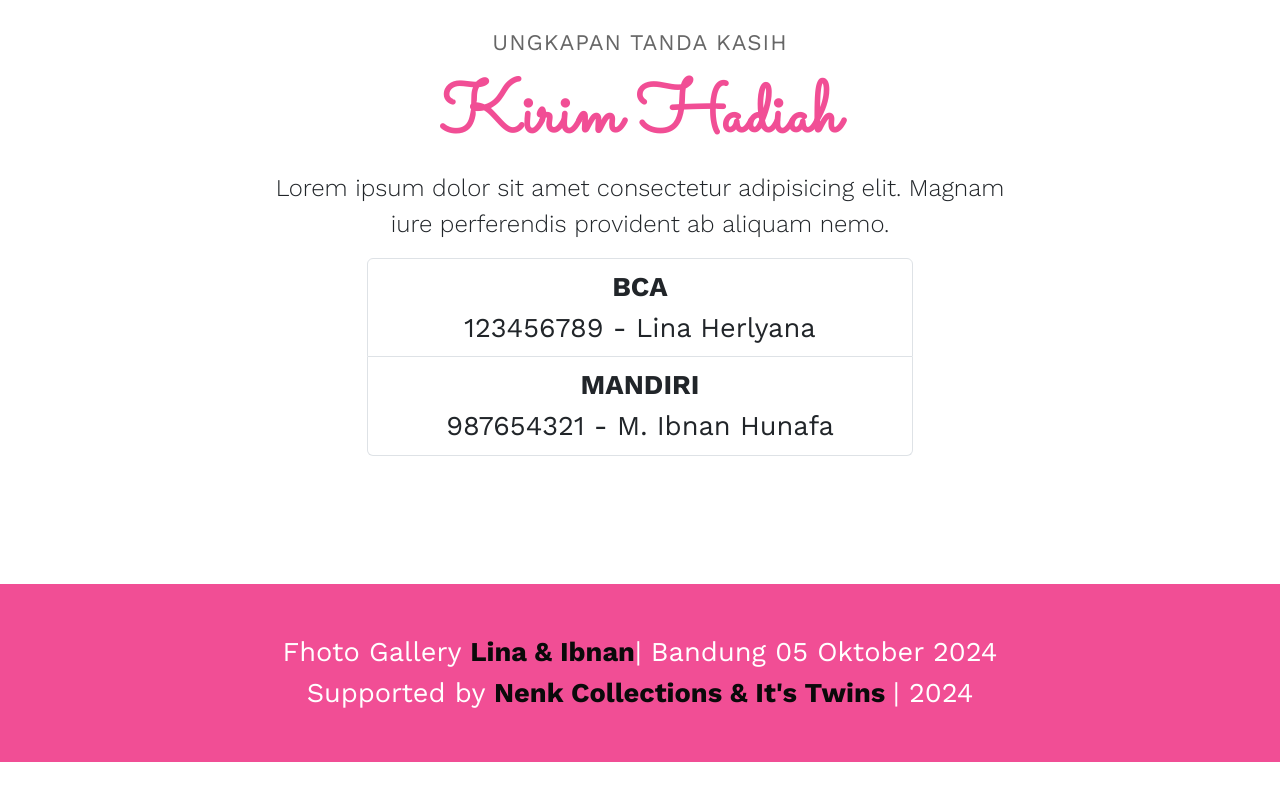
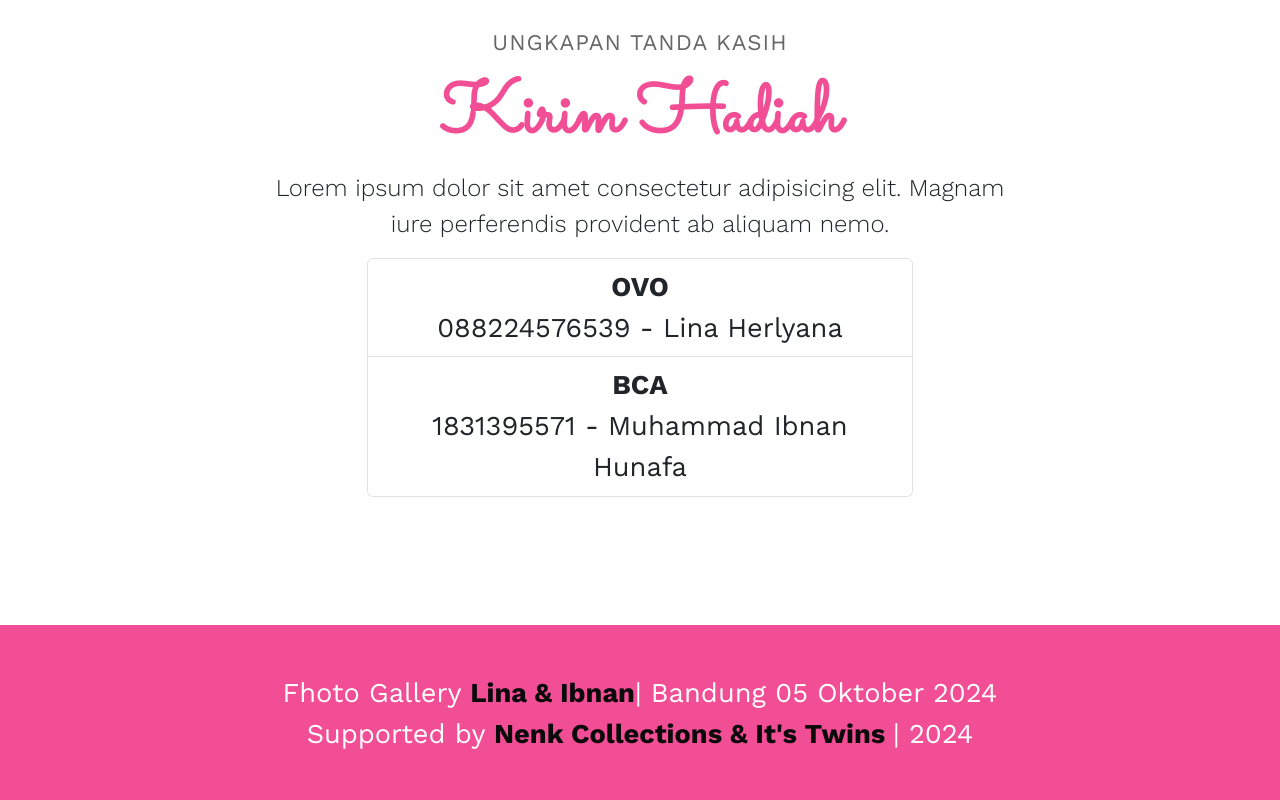
Before and after one commit to NenkCollections/Ibnan-Lina, a plain HTML site: page index.html in a window 1280 px wide. Shown: the part 6869-7669 px from the top of the page. Before the commit the page ends 7631 px from the top, so only its background shows below. Drawn offline with nearby package versions, Linux system fonts and the light colour scheme; some packages are replaced by stand-ins of ours; a script that the page names is missing.

Commit message:
Update index.html

```diff
--- a/index.html
+++ b/index.html
@@ -379,12 +379,12 @@
         <div class="col-md-6">
           <ul class="list-group">
             <li class="list-group-item">
-              <div class="fw-bold">BCA</div>
-              123456789 - Lina Herlyana
+              <div class="fw-bold">OVO</div>
+              088224576539 - Lina Herlyana
             </li>
             <li class="list-group-item">
-              <div class="fw-bold">MANDIRI</div>
-              987654321 - M. Ibnan Hunafa
+              <div class="fw-bold">BCA</div>
+              1831395571 - Muhammad Ibnan Hunafa
             </li>
 
           </ul>
```
